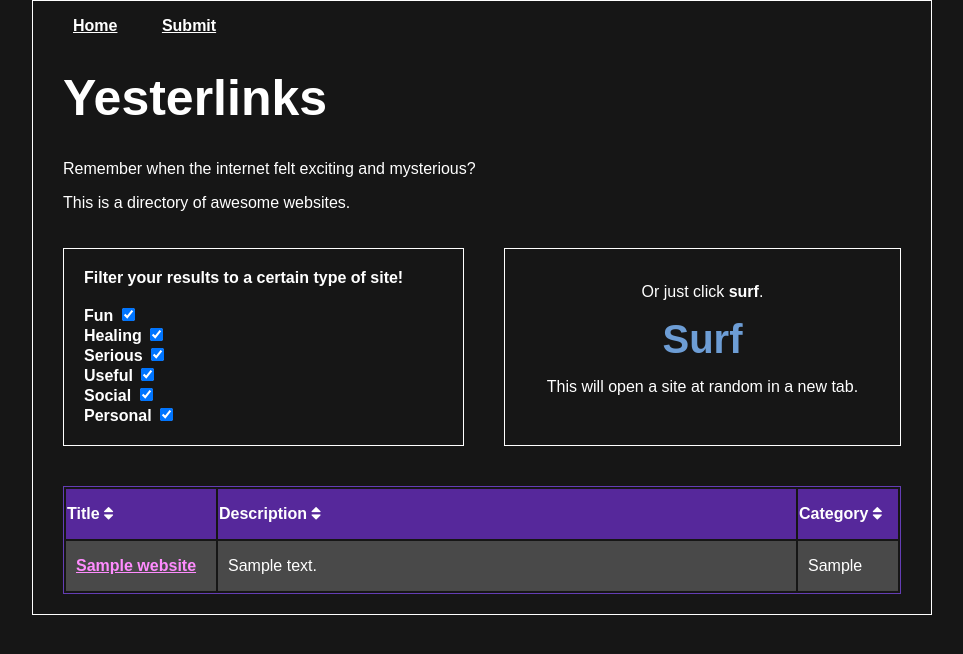
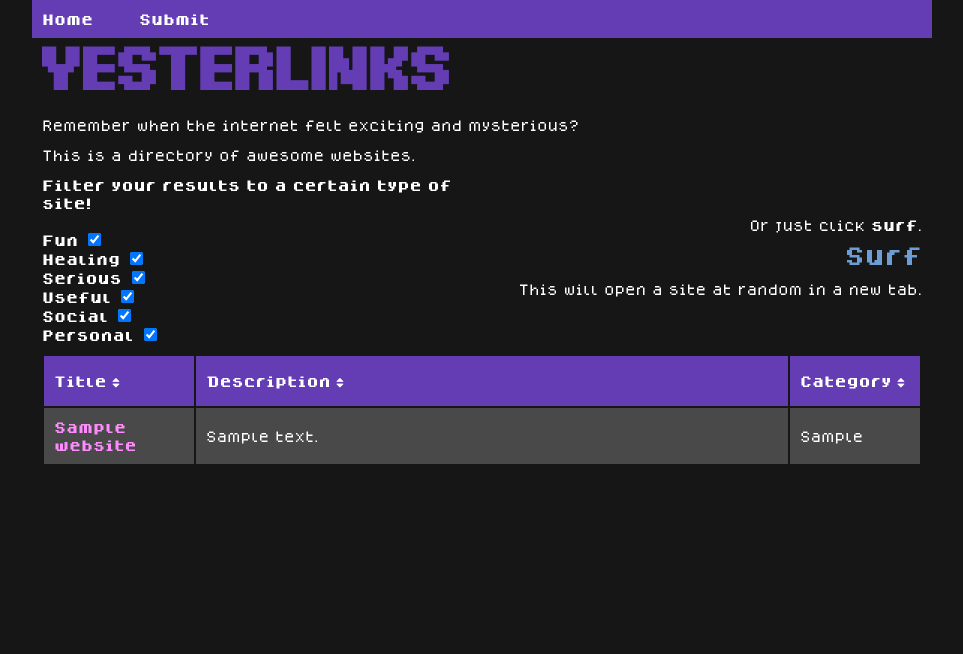
Before and after one commit to sadgrlonline/yesterlinks, a PHP site: page / in a window 1280 px wide. Shown: the top 654 px of the page, without its empty margins (158-1121 px from the left). Run offline with PHP 8.4, Linux system fonts and the light colour scheme; tables that the repository leaves empty or names only in its code hold one stand-in row (values such as "Sample post"); some libraries are stand-ins or nearby versions.

Commit message:
updated styles

```diff
--- a/style.css
+++ b/style.css
@@ -1,3 +1,24 @@
+:root {
+    --accent: #643DB5;
+    --accent2: #ff8cff;
+}
+
+@font-face {
+    font-family: Digivolve;
+    src: url('assets/fonts/Digivolve.otf');
+}
+
+@font-face {
+    font-family: 'Dogica';
+    src: url('assets/fonts/dogicapixel.ttf');
+}
+
+@font-face {
+    font-family: 'Dogica';
+    src: url('assets/fonts/dogicapixelbold.ttf');
+    font-weight: bold;
+}
+
 * {
     box-sizing: border-box;
 }
@@ -6,15 +27,21 @@ html,
 body {
     margin: 0;
     padding: 0;
-    font-family: sans-serif;
+    font-family: 'Dogica', sans-serif;
     background-color: #161616;
     color: white;
+    font-size: 12px;
+    line-height: 1.5em;
+
+}
+
+body a {
+    color: var(--accent2);
 }
 
 .container {
     max-width: 900px;
     margin: 0 auto;
-    border: 1px solid white;
 }
 
 .wrapper {
@@ -22,10 +49,7 @@ body {
     background-color: #161616;
 }
 
-table {
-    border: 1px solid #643DB5;
-    margin: 20px;
-}
+table {}
 
 td {
     padding: 10px;
@@ -36,7 +60,7 @@ tr {
     flex-wrap: wrap;
     justify-content: space-between;
     height: 50px;
-    border-bottom: 1px solid #643DB5;
+    border-bottom: 1px solid var(--accent);
 }
 
 tr:nth-child(odd) {
@@ -44,13 +68,15 @@ tr:nth-child(odd) {
 }
 
 tr a {
-    color: #ff8cff;
+    color: var(--accent2);
     font-weight: bold;
+    text-decoration: none;
 }
 
 th {
     cursor: pointer;
-    background-color: #56289B;
+    background-color: var(--accent);
+    padding: 10px;
 }
 
 .title {
@@ -59,21 +85,24 @@ th {
 
 #surf {
     font-weight: bold;
-    font-size: 40px;
+    font-size: 20px;
     color: #6D9DD5;
     text-decoration: none;
 }
 
 .surf {
-    text-align: center;
-    border: 1px solid white;
-    margin: 20px;
+    text-align: right;
     width: 50%;
+    margin-left: 20px;
+    margin-top: 10px;
 }
 
 h1 {
-    font-size: 50px;
-    margin-left: 20px;
+    font-size: 60px;
+    font-family: 'Digivolve';
+    text-transform: uppercase;
+    color: var(--accent);
+    margin-top: 20px;
 }
 
 tr {
@@ -89,7 +118,7 @@ tr {
 }
 
 .cat {
-    min-width: 100px;
+    min-width: 130px;
 }
 
 label:not('.filters') {
@@ -106,10 +135,8 @@ label:not('.filters') {
 }
 
 #filters {
-    border: 1px solid white;
-    margin: 20px;
-    padding: 20px;
     width: 50%;
+    margin-bottom: 10px;
 }
 
 .flex {
@@ -131,16 +158,40 @@ input[type=checkbox] {
     display: none;
 }
 
-.contain {
-    margin-left: 20px;
+[data-attr="fun"] {
+    color: rgb(240, 155, 98);
 }
 
-.intro {
-    margin-left: 20px;
+[data-attr="serious"] {
+    color: rgb(248, 94, 94);
 }
+
+[data-attr="useful"] {
+    color: rgb(107, 107, 248);
+}
+
+[data-attr="healing"] {
+    color: rgb(131, 228, 131);
+}
+
+
+[data-attr="social"] {
+    color: rgb(238, 90, 213);
+}
+
+[data-attr="personal"] {
+    color: rgb(170, 115, 216);
+}
+
+
+.contain {}
+
 
 nav ul {
     list-style-type: none;
+    background-color: var(--accent);
+    margin-top: 0;
+    padding: 10px;
 
 }
 
@@ -152,4 +203,30 @@ nav ul li a {
     color: white;
     font-weight: bold;
     padding-right: 40px;
+    text-decoration: none;
 }
+
+details {
+    cursor: pointer;
+}
+
+summary {
+    list-style-type: none;
+    color: var(--accent2);
+    font-weight: bold;
+    margin-bottom: 10px;
+}
+
+.filterButton {
+    background-color: var(--accent);
+    padding-left: 10px;
+    font-weight: bold;
+    max-width: 150px;
+    margin-bottom: 10px;
+    padding: 5px;
+
+}
+
+.small {
+    font-size: 12px;
+}
```
